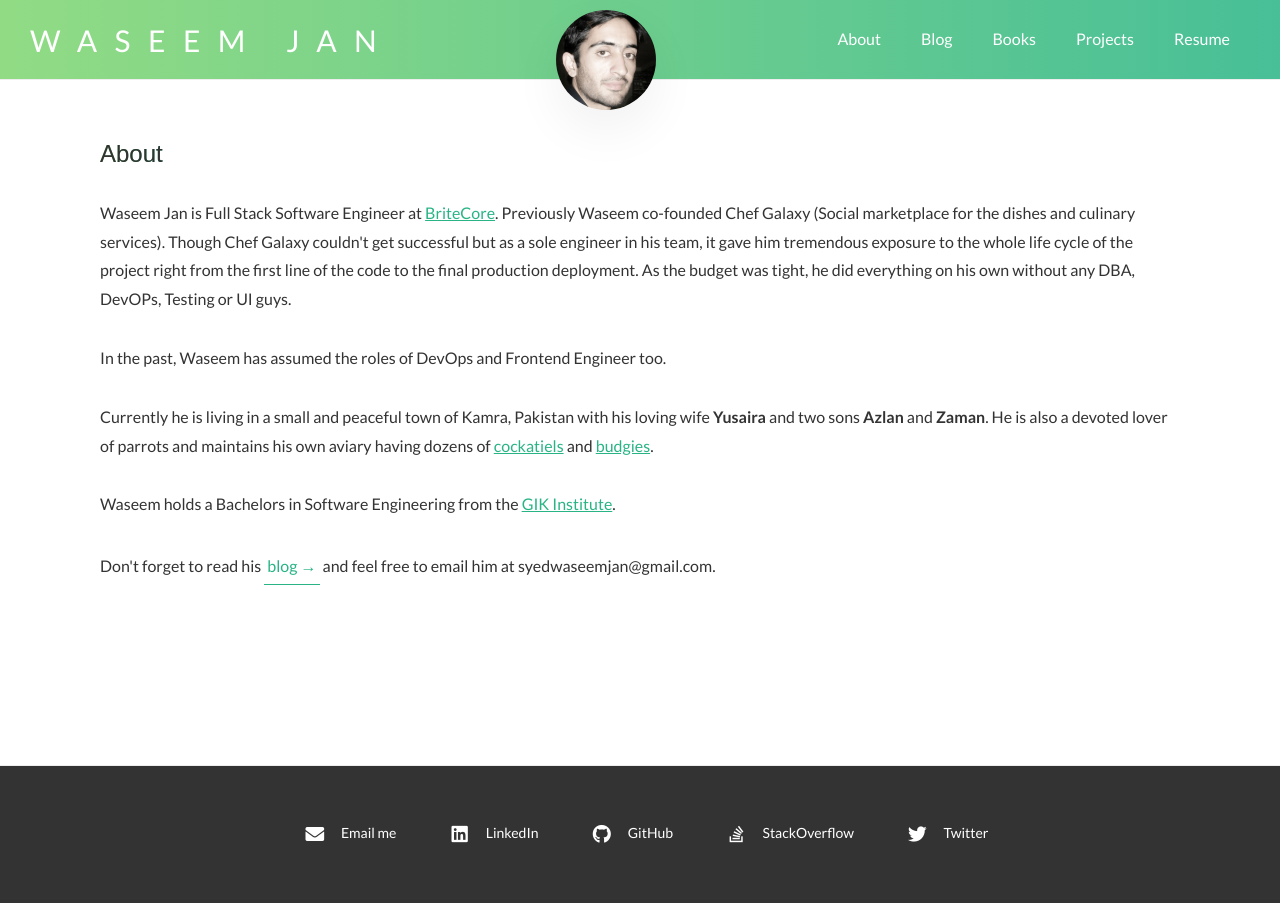
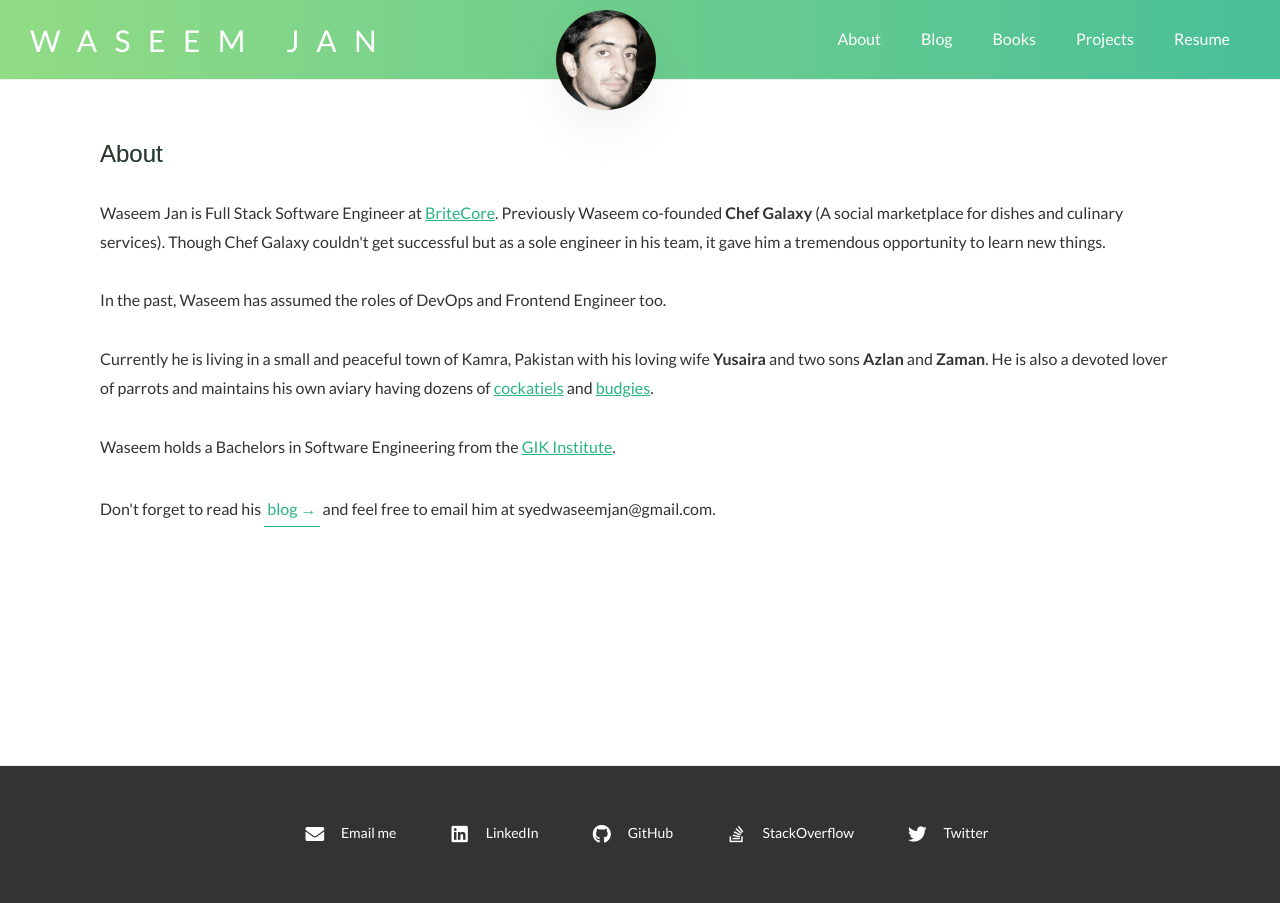
Before and after one commit to syedwaseemjan/syedwaseemjan.github.io, a Jekyll site: the page built from index.html, in a window 1280 px wide. Built offline with Jekyll 4.4.1, drawn with Linux system fonts in a browser that asks for light colours; nearby versions of some CDN libraries.

Commit message:
Reword paragraph in about section

```diff
--- a/index.html
+++ b/index.html
@@ -5,7 +5,7 @@ layout: page
 <section class="section-about">
     <h1 class="heading-2 heading-2--dark">About</h1>
     <p class="text">
-        Waseem Jan is Full Stack Software Engineer at <a href="https://www.britecore.com" target="blank">BriteCore</a>. Previously Waseem co-founded Chef Galaxy (Social marketplace for the dishes and culinary services). Though Chef Galaxy couldn't get successful but as a sole engineer in his team, it gave him tremendous exposure to the whole life cycle of the project right from the first line of the code to the final production deployment. As the budget was tight, he did everything on his own without any DBA, DevOPs, Testing or UI guys.
+        Waseem Jan is Full Stack Software Engineer at <a href="https://www.britecore.com" target="blank">BriteCore</a>. Previously Waseem co-founded <strong>Chef Galaxy</strong> (A social marketplace for dishes and culinary services). Though Chef Galaxy couldn't get successful but as a sole engineer in his team, it gave him a tremendous opportunity to learn new things.
     </p>
     <p class="text">
         In the past, Waseem has assumed the roles of DevOps and Frontend Engineer too.
```
